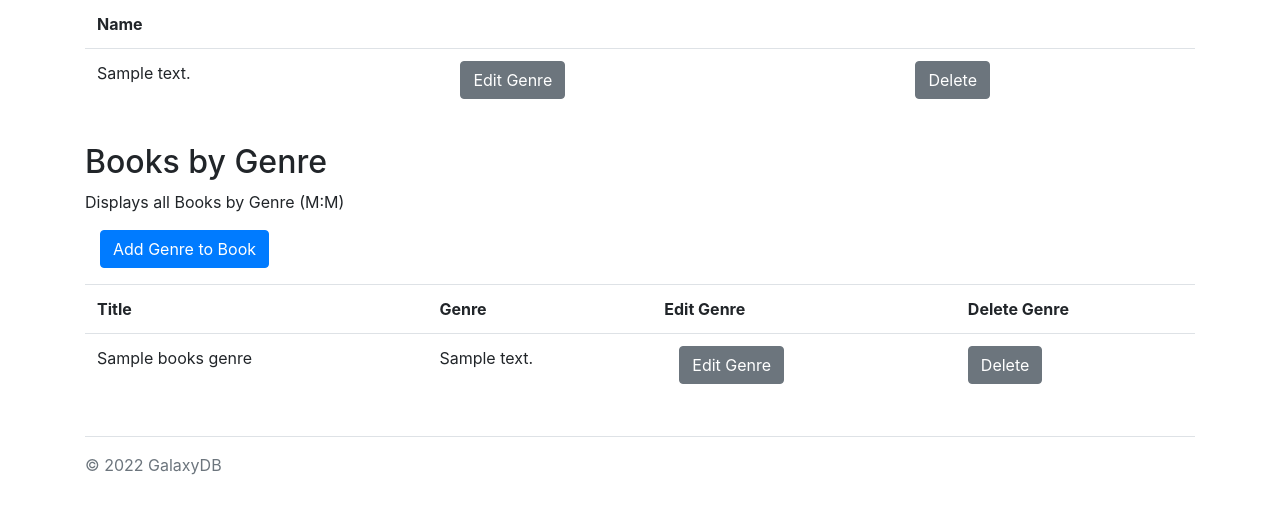
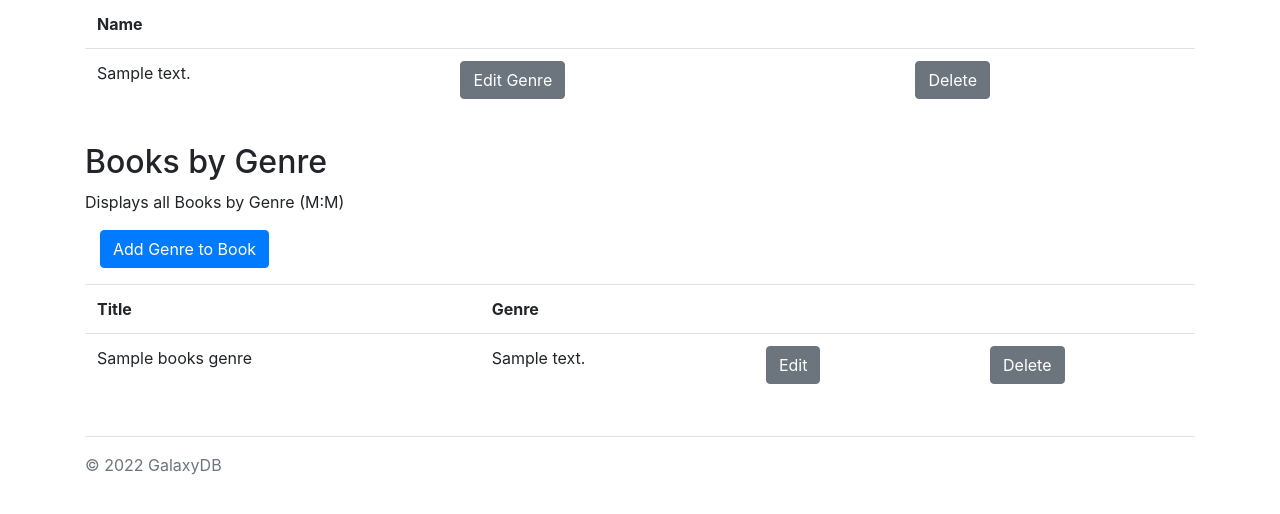
Before and after one commit to spencerlwahlstrom/greatreads, a Flask app: template templates/genres.html in a window 1280 px wide. Shown: the part 197-711 px from the top of the page. Run offline with Flask 2, Linux system fonts and the light colour scheme; the template is opened without the code that fills it: most values are stand-ins (such as "Sample title", 1, 10 or a date in 2020); some libraries are stand-ins or nearby versions.

Commit message:
label on genres page tables

```diff
--- a/templates/genres.html
+++ b/templates/genres.html
@@ -158,15 +158,15 @@
         <tr>
             <th>Title</th>
             <th>Genre</th>
-            <th>Edit Genre</th>
-            <th>Delete Genre</th>
+            <th></th>
+            <th></th>
         </tr>
         {% for bg in books_genres %}
         <tr>
             <td>{{ bg.title }}</td>
             <td>{{ bg.description }}</td>
             <td>
-                <div class="container pb-3"><button type="button" class="btn btn-secondary" data-toggle="modal" data-target="#edit{{bg.genre_id}}{{bg.book_id}}">Edit Genre </button></div>
+                <div class="container pb-3"><button type="button" class="btn btn-secondary" data-toggle="modal" data-target="#edit{{bg.genre_id}}{{bg.book_id}}">Edit</button></div>
             </td>
             <td>
                 <a href="{{ url_for('delete_book_genre', book_id=bg.book_id, genre_id=bg.genre_id) }}">
```
